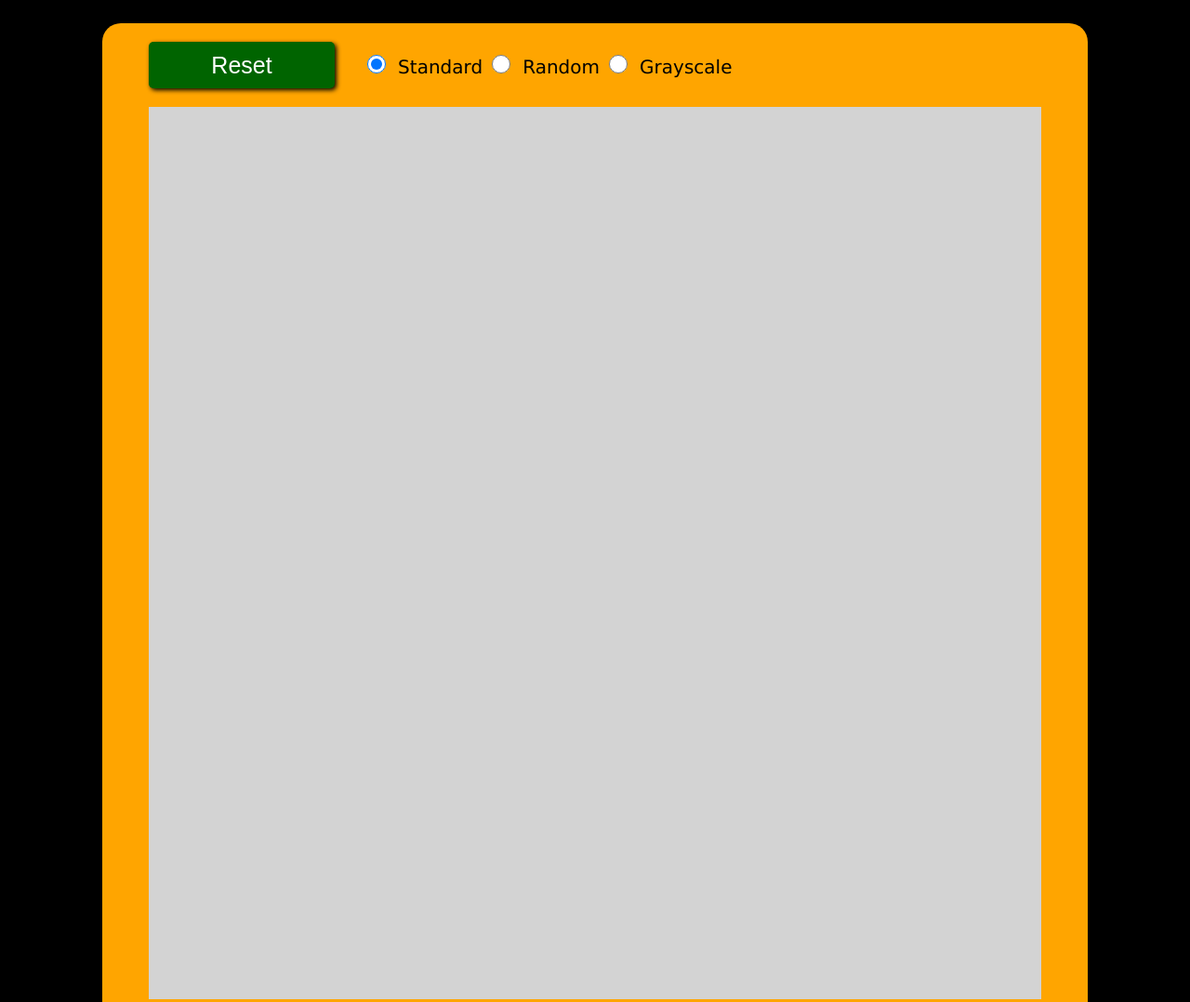
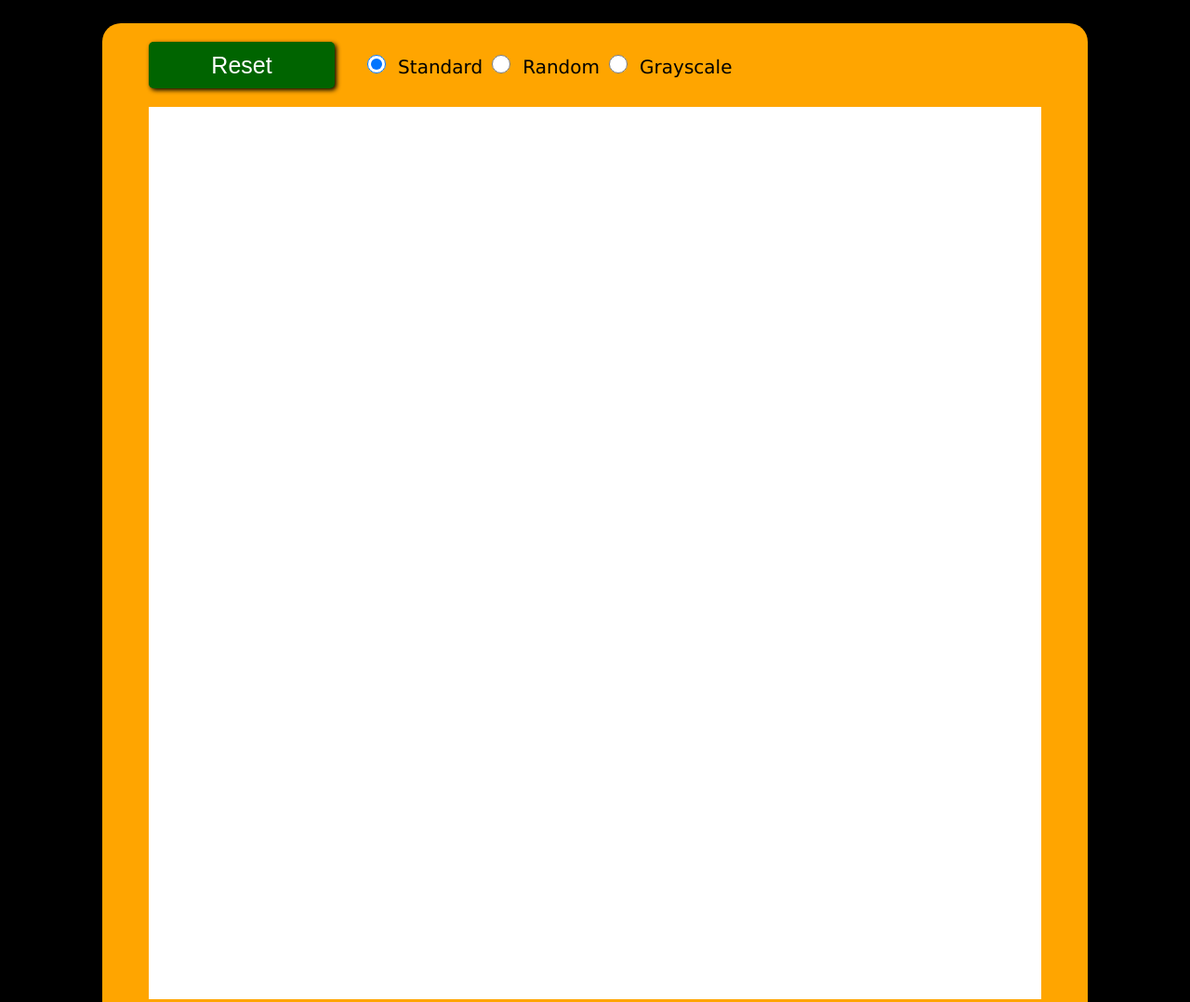
Before and after one commit to Breadpaw/etch-a-sketch, a plain HTML site: page index.html in a window 1280 px wide. Shown: the top 1078 px of the page at 93% size. Drawn offline with Linux system fonts and the light colour scheme.

Commit message:
changed pixel standard color to white

```diff
--- a/css/style.css
+++ b/css/style.css
@@ -22,6 +22,7 @@ body {
   width: 960px;
   height: 960px;
 
+  background-color: white;
   display: grid;
 }
 
@@ -31,7 +32,7 @@ body {
 }
 
 .pixel.inactive {
-  background-color: lightgray;
+  background-color: white;
 }
 
 .pixel.active {
```
